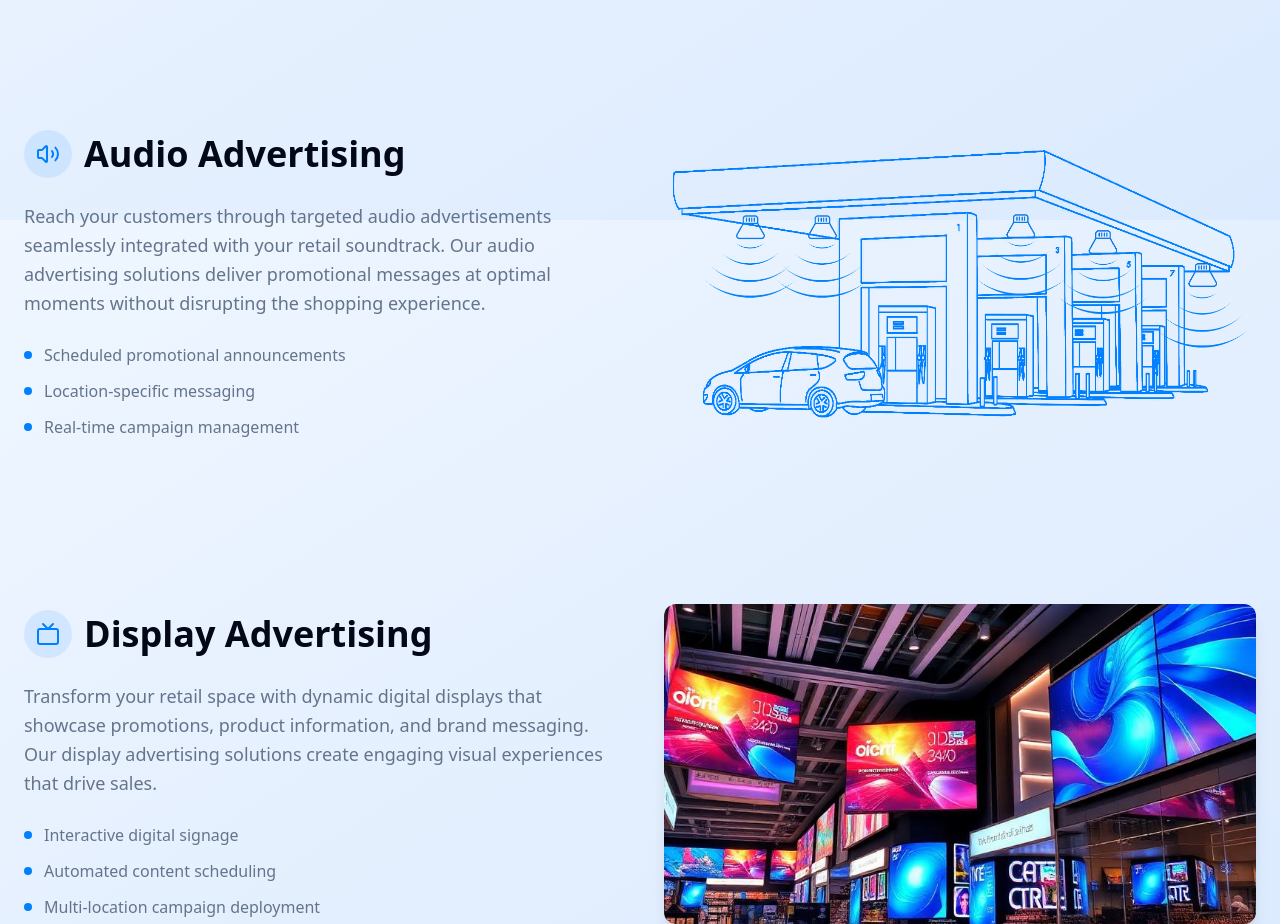
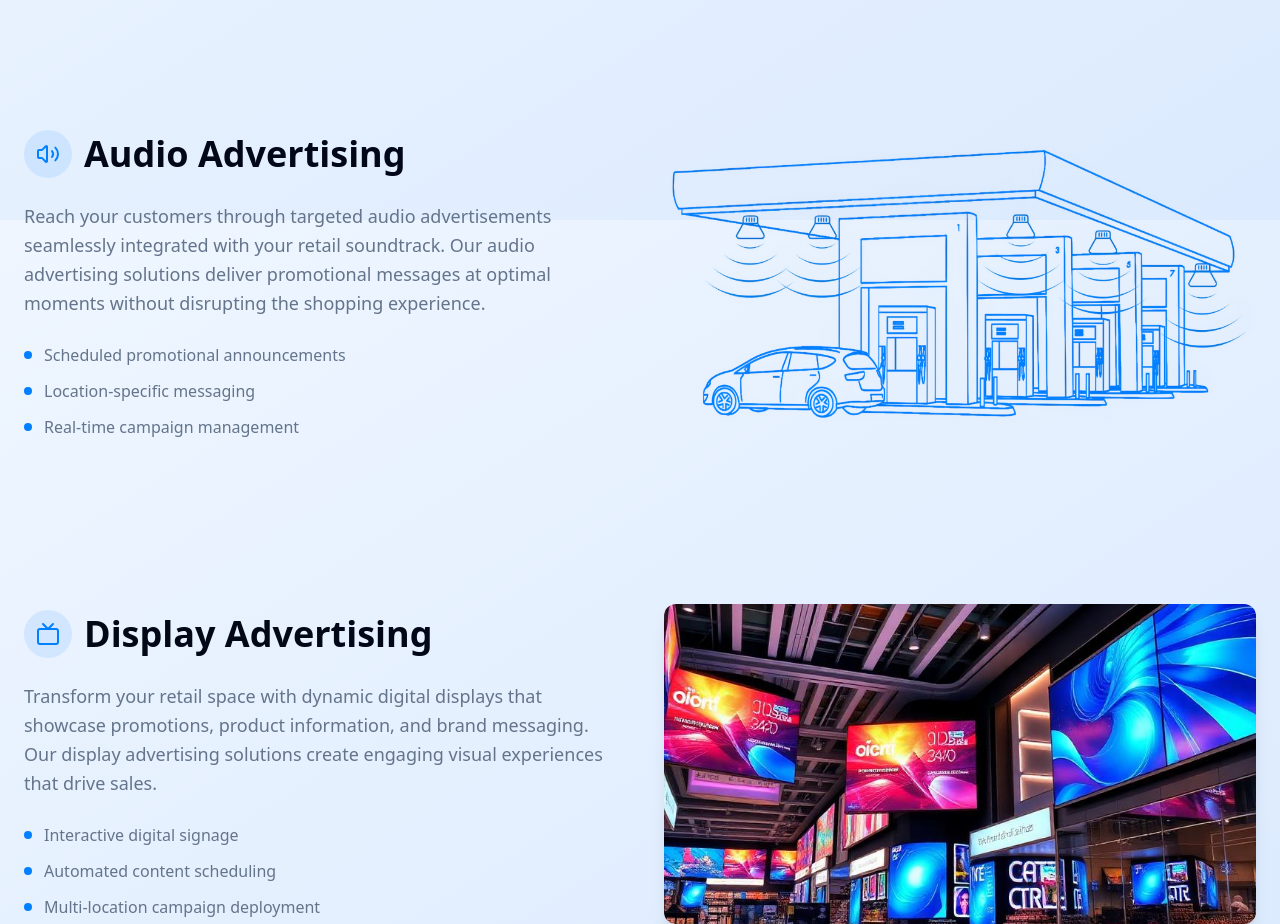
Before and after one commit to AashiqShaik/blue-wave-radio-vibes, a React (Vite) app: page / in a window 1280 px wide. Shown: the part 1380-2304 px from the top of the page. Built offline with nearby package versions, Linux system fonts and the light colour scheme.

Commit message:
Update Audio Advertising image

```diff
--- a/src/pages/Home.tsx
+++ b/src/pages/Home.tsx
@@ -188,7 +188,7 @@ const Home = () => {
             </div>
             <div>
               <img
-                src="/lovable-uploads/bca1d622-d179-4db3-a17c-292eb02bd612.png"
+                src="/lovable-uploads/25c74890-ab1f-4e0d-8c24-73abc6e3198a.png"
                 alt="Gas station audio advertising solutions"
                 className="w-full h-64 md:h-80 object-contain"
               />
```
Also changed, not shown: public/lovable-uploads/25c74890-ab1f-4e0d-8c24-73abc6e3198a.png (added).
